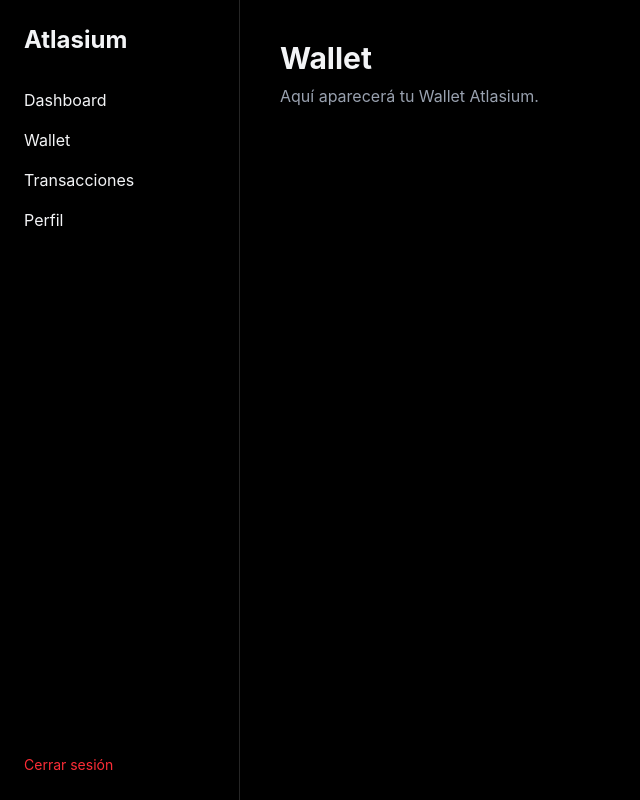
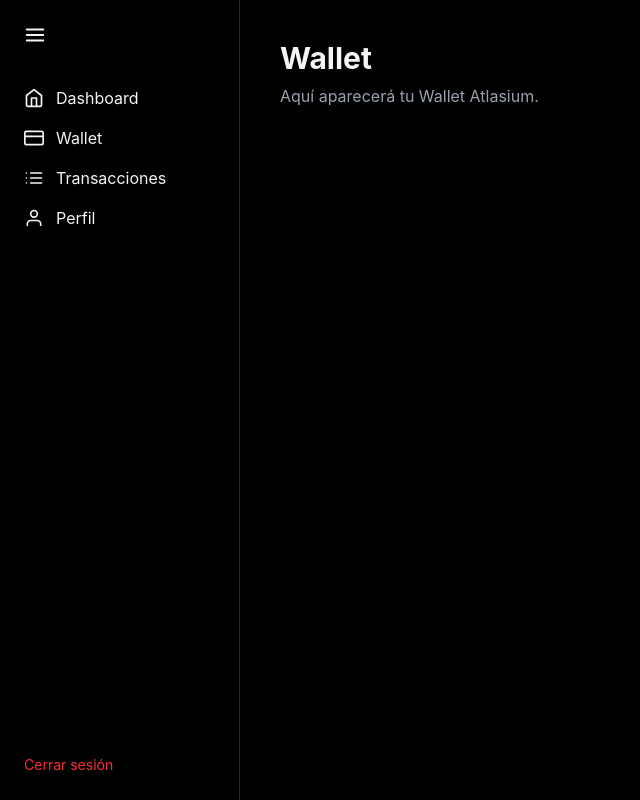
Before and after one commit to PacoAcun/Atlasium-ATL, a React app in the folder frontend/: page /wallet in a window 1280 px wide. Shown: the whole page, without its empty margins (0-640 px from the left). Built offline with nearby package versions, Linux system fonts and the light colour scheme; the HTML template or start-up script is replaced by a standard one.

Commit message:
UI layout

```diff
--- a/frontend/src/layout/LayoutResponsive.jsx
+++ b/frontend/src/layout/LayoutResponsive.jsx
@@ -1,39 +1,83 @@
-import { useContext } from "react";
+import { useContext, useState, useEffect } from "react";
 import { AuthContext } from "../context/AuthContext";
 import { Link, useLocation } from "react-router-dom";
-import { FiHome, FiCreditCard, FiList, FiUser } from "react-icons/fi";
+import { FiHome, FiCreditCard, FiList, FiUser, FiMenu } from "react-icons/fi";
 
 export default function LayoutResponsive({ children }) {
   const { user, logout } = useContext(AuthContext);
   const location = useLocation();
 
-  const isMobile = window.innerWidth < 768;
+  // Estado para colapsar sidebar en desktop
+  const [collapsed, setCollapsed] = useState(false);
+
+  // Detectar si es móvil
+  const [isMobile, setIsMobile] = useState(window.innerWidth < 768);
+
+  useEffect(() => {
+    const handleResize = () => setIsMobile(window.innerWidth < 768);
+    window.addEventListener("resize", handleResize);
+    return () => window.removeEventListener("resize", handleResize);
+  }, []);
 
   return (
     <div className="h-screen w-screen flex bg-black text-gray-100 relative">
 
-      {/* ============ DESKTOP SIDEBAR ============ */}
+      {/* ============ SIDEBAR DESKTOP (colapsable) ============ */}
       {!isMobile && (
-        <aside className="w-60 border-r border-neutral-800 p-6 flex flex-col">
-          <h1 className="text-2xl font-bold mb-8">Atlasium</h1>
+        <aside
+          className={`border-r border-neutral-800 p-6 flex flex-col transition-all duration-300 ${
+            collapsed ? "w-20" : "w-60"
+          }`}
+        >
+          {/* Botón para colapsar */}
+          <button
+            onClick={() => setCollapsed(!collapsed)}
+            className="mb-6 hover:text-white"
+          >
+            <FiMenu size={22} />
+          </button>
 
-          <nav className="flex flex-col gap-4">
-            <Link to="/dashboard" className="hover:text-white">Dashboard</Link>
-            <Link to="/wallet" className="hover:text-white">Wallet</Link>
-            <Link to="/transactions" className="hover:text-white">Transacciones</Link>
-            <Link to="/profile" className="hover:text-white">Perfil</Link>
+          {/* Título (solo si no está colapsado) */}
+
+          {/* NAV */}
+          <nav className="flex flex-col gap-4 mt-4">
+            <Link to="/dashboard" className="hover:text-white flex items-center gap-3">
+              <FiHome size={20} />
+              {!collapsed && "Dashboard"}
+            </Link>
+
+            <Link to="/wallet" className="hover:text-white flex items-center gap-3">
+              <FiCreditCard size={20} />
+              {!collapsed && "Wallet"}
+            </Link>
+
+            <Link to="/transactions" className="hover:text-white flex items-center gap-3">
+              <FiList size={20} />
+              {!collapsed && "Transacciones"}
+            </Link>
+
+            <Link to="/profile" className="hover:text-white flex items-center gap-3">
+              <FiUser size={20} />
+              {!collapsed && "Perfil"}
+            </Link>
           </nav>
 
+          {/* FOOTER */}
+          {!collapsed && (
             <div className="mt-auto">
               <p className="text-gray-500 text-sm mb-2">{user?.email}</p>
-            <button onClick={logout} className="text-red-500 hover:text-red-400 text-sm">
+              <button
+                onClick={logout}
+                className="text-red-500 hover:text-red-400 text-sm"
+              >
                 Cerrar sesión
               </button>
             </div>
+          )}
         </aside>
       )}
 
-      {/* ============ MOBILE HEADER (VACÍO) ============ */}
+      {/* ============ HEADER MÓVIL (vacío) ============ */}
       {isMobile && (
         <header className="fixed top-0 left-0 w-full h-14 bg-black border-b border-neutral-800"></header>
       )}
@@ -47,30 +91,24 @@ export default function LayoutResponsive({ children }) {
       {isMobile && (
         <nav className="fixed bottom-0 left-0 w-full h-16 bg-black border-t border-neutral-800 flex justify-around items-center">
 
-          {/* Home */}
           <Link to="/dashboard" className="flex flex-col items-center">
             <FiHome size={22} />
-            <span className="text-xs mt-1">Home</span>
+            <span className="text-xs mt-[3px]">Home</span>
           </Link>
 
-          {/* Wallet */}
           <Link to="/wallet" className="flex flex-col items-center">
             <FiCreditCard size={22} />
-            <span className="text-xs mt-1">Wallet</span>
+            <span className="text-xs mt-[3px]">Wallet</span>
           </Link>
 
-          {/* Transacciones */}
           <Link to="/transactions" className="flex flex-col items-center">
-          <svg width="24" height="24" fill="currentColor" viewBox="0 0 24 24">
-            <path d="M4 6h16v2H4V6zm0 5h16v2H4v-2zm0 5h10v2H4v-2z" />
-          </svg>
-          <p className="text-xs mt-[3px]">Trs</p>
+            <FiList size={22} />
+            <span className="text-xs mt-[3px]">Trans</span>
           </Link>
 
-          {/* Perfil */}
           <Link to="/profile" className="flex flex-col items-center">
             <FiUser size={22} />
-            <span className="text-xs mt-1">Perfil</span>
+            <span className="text-xs mt-[3px]">Perfil</span>
           </Link>
 
         </nav>
```
Lines whose indentation alone changed are shown as unchanged.
